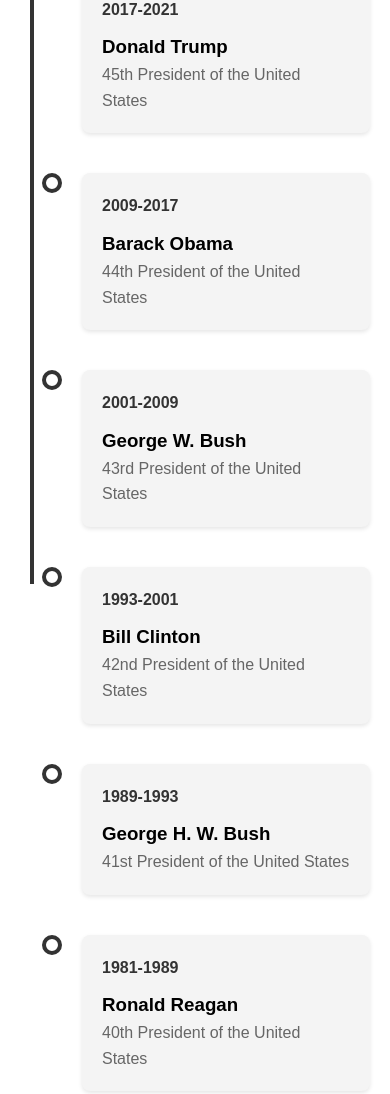
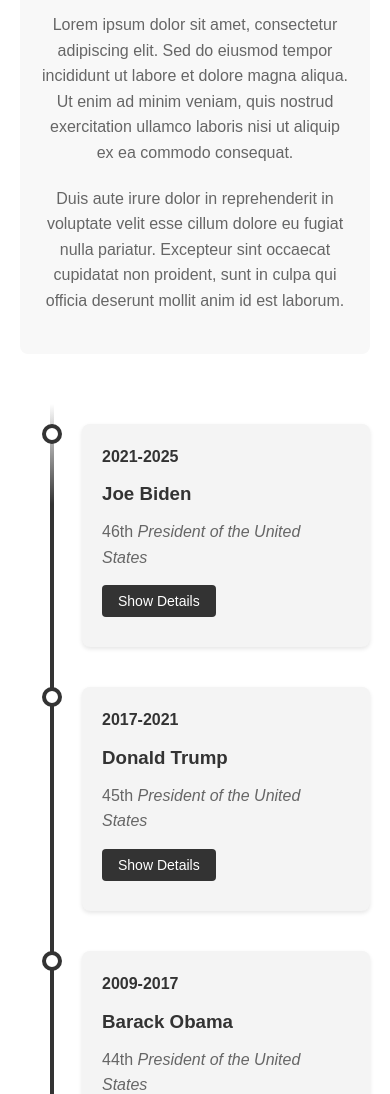
Before and after one commit to ned-so-daunkboarer/danke-fia-nix, a plain HTML site: page index.html in a window 390 px wide. Shown: the part 260-1354 px from the top of the page. Drawn offline with Linux system fonts and the light colour scheme.

Commit message:
Update index.html

```diff
--- a/index.html
+++ b/index.html
@@ -17,6 +17,27 @@
             padding: 20px;
             max-width: 1200px;
             margin: 0 auto;
+            color: #333;
+        }
+
+        .header {
+            text-align: center;
+            margin-bottom: 50px;
+            padding: 40px 20px;
+            background: #f8f8f8;
+            border-radius: 8px;
+        }
+
+        .header h1 {
+            font-size: 2.5em;
+            margin-bottom: 20px;
+            color: #222;
+        }
+
+        .header p {
+            max-width: 800px;
+            margin: 0 auto;
+            color: #666;
         }
 
         .timeline {
@@ -26,12 +47,17 @@
 
         .timeline::before {
             content: '';
-            position: fixed;
+            position: absolute;
             top: 0;
             left: 50px;
             height: 100%;
             width: 4px;
-            background: #333;
+            background: linear-gradient(180deg,
+                rgba(51,51,51,0) 0%,
+                rgba(51,51,51,1) 100px,
+                rgba(51,51,51,1) calc(100% - 100px),
+                rgba(51,51,51,0) 100%
+            );
         }
 
         @media (max-width: 768px) {
@@ -85,8 +111,46 @@
             color: #333;
         }
 
+        .timeline-title {
+            margin-bottom: 10px;
+        }
+
         .timeline-text {
             color: #666;
+            margin-bottom: 15px;
+        }
+
+        .timeline-details {
+            max-height: 0;
+            overflow: hidden;
+            transition: max-height 0.3s ease-out;
+            background: #fff;
+            border-radius: 4px;
+            margin-top: 10px;
+        }
+
+        .timeline-details.expanded {
+            max-height: 500px;
+            transition: max-height 0.5s ease-in;
+        }
+
+        .timeline-details-content {
+            padding: 15px;
+        }
+
+        .expand-button {
+            background: #333;
+            color: white;
+            border: none;
+            padding: 8px 16px;
+            border-radius: 4px;
+            cursor: pointer;
+            font-size: 14px;
+            transition: background-color 0.3s;
+        }
+
+        .expand-button:hover {
+            background: #555;
         }
 
         #loading {
@@ -98,57 +162,77 @@
         .loading-visible {
             display: block !important;
         }
+
+        .footer {
+            text-align: center;
+            padding: 40px 20px;
+            margin-top: 50px;
+            background: #f8f8f8;
+            border-radius: 8px;
+            opacity: 0;
+            transition: opacity 0.5s;
+        }
+
+        .footer.visible {
+            opacity: 1;
+        }
     </style>
 </head>
 <body>
+    <header class="header">
+        <h1>United States Presidents Timeline</h1>
+        <p>Lorem ipsum dolor sit amet, consectetur adipiscing elit. Sed do eiusmod tempor incididunt ut labore et dolore magna aliqua. Ut enim ad minim veniam, quis nostrud exercitation ullamco laboris nisi ut aliquip ex ea commodo consequat.</p>
+        <p style="margin-top: 20px">Duis aute irure dolor in reprehenderit in voluptate velit esse cillum dolore eu fugiat nulla pariatur. Excepteur sint occaecat cupidatat non proident, sunt in culpa qui officia deserunt mollit anim id est laborum.</p>
+    </header>
+
     <div class="timeline" id="timeline"></div>
     <div id="loading">Loading more events...</div>
 
+    <footer class="footer" id="timeline-footer" style="display: none;">
+        <h2>End of Timeline</h2>
+        <p>Lorem ipsum dolor sit amet, consectetur adipiscing elit. Sed do eiusmod tempor incididunt ut labore et dolore magna aliqua. Ut enim ad minim veniam, quis nostrud exercitation ullamco laboris.</p>
+    </footer>
+
     <script>
-        // Sample data for US Presidents
+        // Sample data for US Presidents with HTML formatting
         const presidentsData = [
             {
-                date: "2021-2025",
+                date: "<strong>2021-2025</strong>",
                 title: "Joe Biden",
-                description: "46th President of the United States"
+                description: "46th <em>President of the United States</em>",
+                details: "Joe Biden served as the <strong>47th Vice President</strong> during the Obama administration from 2009 to 2017.<br><br>His presidency focused on three main areas:<ul><li>Handling the COVID-19 pandemic</li><li>Climate change initiatives</li><li>Infrastructure development</li></ul>"
             },
             {
-                date: "2017-2021",
+                date: "<strong>2017-2021</strong>",
                 title: "Donald Trump",
-                description: "45th President of the United States"
+                description: "45th <em>President of the United States</em>",
+                details: "Donald Trump was a businessman and television personality before becoming president.<br><br>Key aspects of his presidency:<ul><li>Significant tax cuts</li><li>Immigration policy changes</li><li>COVID-19 pandemic response</li></ul>"
             },
             {
-                date: "2009-2017",
+                date: "<strong>2009-2017</strong>",
                 title: "Barack Obama",
-                description: "44th President of the United States"
+                description: "44th <em>President of the United States</em>",
+                details: "Barack Obama was the <strong>first African American president</strong>.<br><br>Notable achievements:<ul><li>Affordable Care Act</li><li>Economic recovery</li><li>Paris Climate Agreement</li></ul>"
             },
             {
-                date: "2001-2009",
+                date: "<strong>2001-2009</strong>",
                 title: "George W. Bush",
-                description: "43rd President of the United States"
+                description: "43rd <em>President of the United States</em>",
+                details: "George W. Bush's presidency was largely defined by the <strong>September 11, 2001</strong> terrorist attacks.<br><br>Key policies:<ul><li>War on Terror</li><li>Department of Homeland Security</li><li>No Child Left Behind Act</li></ul>"
             },
             {
-                date: "1993-2001",
+                date: "<strong>1993-2001</strong>",
                 title: "Bill Clinton",
-                description: "42nd President of the United States"
-            },
-            {
-                date: "1989-1993",
-                title: "George H. W. Bush",
-                description: "41st President of the United States"
-            },
-            {
-                date: "1981-1989",
-                title: "Ronald Reagan",
-                description: "40th President of the United States"
-            },
-            // Add more presidents as needed
+                description: "42nd <em>President of the United States</em>",
+                details: "Bill Clinton's presidency was marked by <strong>economic prosperity</strong>.<br><br>Major achievements:<ul><li>Budget surplus</li><li>NAFTA implementation</li><li>Welfare reform</li></ul>"
+            }
         ];
 
         let currentIndex = 0;
         const itemsPerLoad = 3;
         const timeline = document.getElementById('timeline');
         const loadingElement = document.getElementById('loading');
+        const footerElement = document.getElementById('timeline-footer');
         let isLoading = false;
 
         function createTimelineItem(data) {
@@ -159,12 +243,31 @@
                 <div class="timeline-dot"></div>
                 <div class="timeline-content">
                     <div class="timeline-date">${data.date}</div>
-                    <h3>${data.title}</h3>
+                    <h3 class="timeline-title">${data.title}</h3>
                     <p class="timeline-text">${data.description}</p>
+                    <button class="expand-button" onclick="toggleDetails(this)">Show Details</button>
+                    <div class="timeline-details">
+                        <div class="timeline-details-content">
+                            ${data.details}
+                        </div>
+                    </div>
                 </div>
             `;
 
             return item;
+        }
+
+        function toggleDetails(button) {
+            const details = button.nextElementSibling;
+            const isExpanded = details.classList.contains('expanded');
+
+            if (isExpanded) {
+                details.classList.remove('expanded');
+                button.textContent = 'Show Details';
+            } else {
+                details.classList.add('expanded');
+                button.textContent = 'Hide Details';
+            }
         }
 
         function loadMoreItems() {
@@ -193,6 +296,15 @@
                 isLoading = false;
                 loadingElement.classList.remove('loading-visible');
 
+                // Check if we've reached the end
+                if (currentIndex >= presidentsData.length) {
+                    loadingElement.style.display = 'none';
+                    footerElement.style.display = 'block';
+                    setTimeout(() => {
+                        footerElement.classList.add('visible');
+                    }, 100);
+                }
+
                 // Check if we should load more
                 checkScroll();
             }, 1000); // Simulate loading delay
```
